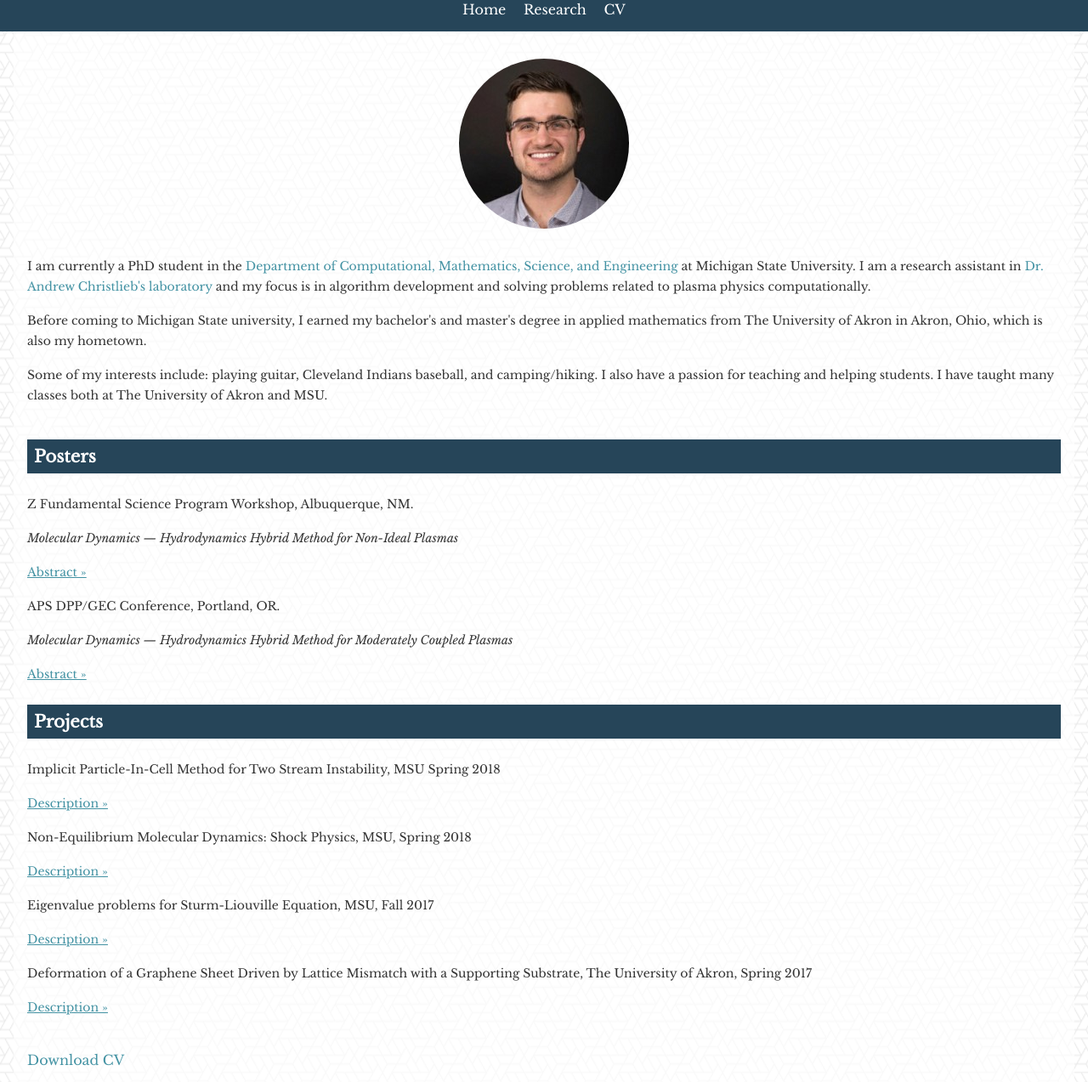
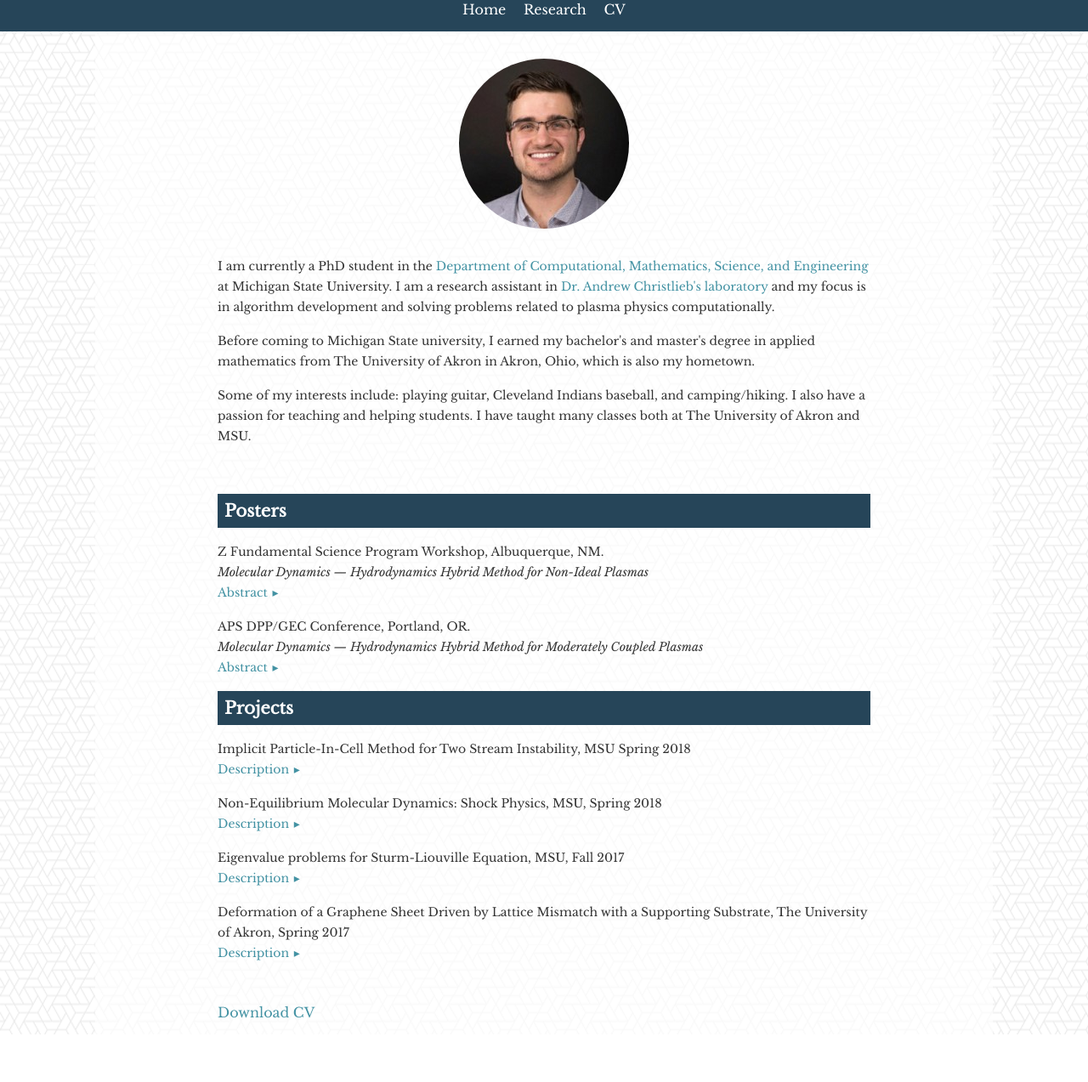
Before and after one commit to stananick/luke-stanek-website, a website: page app/index.html in a window 1280 px wide. Shown: the part 88-1361 px from the top of the page at 85% size. After the commit the page ends 1305 px from the top, so only its background shows below. Drawn offline with nearby package versions, Linux system fonts and the light colour scheme.

Commit message:
feat: spacing adjustments between sections

```diff
--- a/app/index.html
+++ b/app/index.html
@@ -30,6 +30,7 @@
 
   <main role="main">
 
+  <section class="container">
     <section class="section overview">
       <img class="overview__image" src="img/luke-stanek.jpg" alt="Headshot of Lucas Stanek">
 
@@ -46,16 +47,16 @@
       <h2>Posters</h2>
 
       <section class="research__item">
-      <p>Z Fundamental Science Program Workshop, Albuquerque, NM.</p>
-      <p><em>Molecular Dynamics &mdash; Hydrodynamics Hybrid Method for Non-Ideal Plasmas</em></p>
-      <p class="research__item__dropdown-title">Abstract &raquo;</p>
+        <p>Z Fundamental Science Program Workshop, Albuquerque, NM.<br>
+        <em>Molecular Dynamics &mdash; Hydrodynamics Hybrid Method for Non-Ideal Plasmas</em></p>
+        <p class="research__item__dropdown-title">Abstract <span>&rtrif;</span></p>
         <p class="research__item__dropdown-body" aria-hidden="true">TODO</p>
       </section>
 
       <section class="research__item">
-      <p>APS DPP/GEC Conference, Portland, OR.</p>
-      <p><em>Molecular Dynamics &mdash; Hydrodynamics Hybrid Method for Moderately Coupled Plasmas</em></p>
-      <p class="research__item__dropdown-title">Abstract &raquo;</p>
+        <p>APS DPP/GEC Conference, Portland, OR.<br>
+        <em>Molecular Dynamics &mdash; Hydrodynamics Hybrid Method for Moderately Coupled Plasmas</em></p>
+        <p class="research__item__dropdown-title">Abstract <span>&rtrif;</span></p>
         <p class="research__item__dropdown-body" aria-hidden="true">Starting from a multispecies Klimontovich description, we derive a hybrid method that models dense, moderately coupled plasmas. The model consists of coupled molecular dynamic (MD) and hydrodynamic equations of motion to govern the dynamics of the ion species and electrons respectively. With this model, we keep correlation information and is exact at describing the system until closures are added. Different closures allow for the modeling of phenomena such as heat conduction, or energy transfer between particles that would not be possible if simpler methods like Yukawa particles were employed. Unlike a pure MD model which requires a small timescale to resolve the dynamics of the fast moving electrons relative to the ion species, this model avoids small timescales making computation more tractable while retaining physics of interest. As a first test case, we aim to reproduce the dispersion relation for ultra-cold plasmas as presented in <a href="https://journals.aps.org/pre/abstract/10.1103/PhysRevE.92.013107">1</a>. As our first application, we will explore interface mixing where the usual pair potential is known to fail.</p>
       </section>
 
@@ -63,25 +64,25 @@
 
       <section class="research__item">
         <p>Implicit Particle-In-Cell Method for Two Stream Instability, MSU Spring 2018</p>
-      <p class="research__item__dropdown-title">Description &raquo;</p>
+        <p class="research__item__dropdown-title">Description <span>&rtrif;</span></p>
         <p class="research__item__dropdown-body" aria-hidden="true">A particle-in-cell code was written in Python to model the two stream instability that occurs in plasma physics. First, an explicit method was heavily optimized by writing the algorithm in such a way that the algorithmic complexity is minimized (10 times speedup) along with implementing state of the art Python optimization methods resulting in a 300 times speedup. The implementation of an implicit method and how it would further reduce the computation cost was discussed.</p>
       </section>
 
       <section class="research__item">
         <p>Non-Equilibrium Molecular Dynamics: Shock Physics, MSU, Spring 2018</p>
-      <p class="research__item__dropdown-title">Description &raquo;</p>
+        <p class="research__item__dropdown-title">Description <span>&rtrif;</span></p>
         <p class="research__item__dropdown-body" aria-hidden="true">A molecular dynamics model was implemented to study the behavior of a shockwave as it traveled through a domain of particles representing solid argon. The shockwave was created via piston and the model reports measurables of the system including temperature, pressure, and particle density. State of the art optimization methods in Python were implemented to obtain speed up on the order of $10^3$. The visualization software, Ovito was used to visualize the dynamics of the system as it evolves through time.</p>
       </section>
 
       <section class="research__item">
         <p>Eigenvalue problems for Sturm-Liouville Equation, MSU, Fall 2017</p>
-      <p class="research__item__dropdown-title">Description &raquo;</p>
+        <p class="research__item__dropdown-title">Description <span>&rtrif;</span></p>
         <p class="research__item__dropdown-body" aria-hidden="true">Numerical solutions to the 1D Sturm-Liouville spectrum problem were found by means of multiple eigenvalue solvers. The computational efficiency of each solver was studied and were then compared to the true solution to assess their order of convergence. A method was then designed to handle the generalized eigenvalue problem.</p>
       </section>
 
       <section class="research__item">
         <p>Deformation of a Graphene Sheet Driven by Lattice Mismatch with a Supporting Substrate, The University of Akron, Spring 2017</p>
-      <p class="research__item__dropdown-title">Description &raquo;</p>
+        <p class="research__item__dropdown-title">Description <span>&rtrif;</span></p>
         <p class="research__item__dropdown-body" aria-hidden="true">Deformation of a chain of bonded particles interacting with a chain of particles on a rigid substrate via van der Waals interactions was studied via simulation. An equilibrium configuration of the system given an initial condition was found by means of gradient flow dynamics. This energy-based model provided insight on out-of-plane deformations and connections were made to lattice-constants and model parameters governing the strength of the force terms.</p>
       </section>
     </section>
@@ -90,6 +91,7 @@
       <a href="pdf/lucas-stanek-cv.pdf">Download CV</a>
 
       <!-- TODO: Inline CV -->
+    </section>
   </section>
 
 </main>
--- a/app/js/scripts.js
+++ b/app/js/scripts.js
@@ -3,13 +3,16 @@ const dropdownTitle = document.querySelectorAll('.research__item__dropdown-title
 // Adds a click event to each title to allow the body to slide down
 dropdownTitle.forEach((title) => {
   title.addEventListener('click', () => {
-    let dropdownBody = title.nextElementSibling;
+    const dropdownBody = title.nextElementSibling;
+
     if (dropdownBody.classList.contains('expanded')) {
       dropdownBody.classList.remove('expanded');
       dropdownBody.setAttribute('aria-hidden', true);
+      title.firstElementChild.classList.remove('rotate');
     } else {
       dropdownBody.classList.add('expanded');
       dropdownBody.setAttribute('aria-hidden', false);
+      title.firstElementChild.classList.add('rotate');
     }
   });
 });
--- a/app/scss/_components.nav.scss
+++ b/app/scss/_components.nav.scss
@@ -3,6 +3,10 @@
   border-top: 1px solid $secondary-color;
   max-width: 75%;
   margin: 0 auto;
+
+  @include breakpoint-large {
+    max-width: 500px;
+  }
 
   li {
     display: inline-block;
--- a/app/scss/_components.scss
+++ b/app/scss/_components.scss
@@ -1,11 +1,25 @@
+.container {
+  margin: 0 1rem;
+  background-color: rgba(255, 255, 255, 0.7);
+
+  @include breakpoint-large {
+    margin: 0 7rem;
+  }
+}
+
 .section {
   margin: 0 1rem;
   padding: 1rem;
-  background-color: rgba(255, 255, 255, 0.7);
+
+  @include breakpoint-large {
+    max-width: 48rem;
+    margin: 0 auto;
+    padding: 1rem 3rem;
+  }
 }
 
 .overview {
-  padding: 2rem 1rem 0 1rem;
+  padding-top: 2rem;
 
   &__image {
     border-radius: 10rem;
@@ -16,26 +30,38 @@
 .research {
 
   &__item {
+    margin: 1rem 0;
+
+    p {
+      padding: 0;
+    }
 
     &__dropdown-title {
-      text-decoration: underline;
       color: $tertiary-color;
 
       &:hover {
         cursor: pointer;
       }
+
+      span {
+        display: inline-block;
+        margin-left: 0.1rem;
+        transition: transform 100ms ease-in-out;
+
+        &.rotate {
+          transform: rotate(90deg);
+        }
+      }
     }
 
     &__dropdown-body {
-      display: none;
-      height: 0;
       max-height: 0;
-      transition: height 300ms ease-in-out;
+      padding: 0;
+      transition: max-height 400ms ease-in-out;
+      overflow: hidden;
 
       &.expanded {
-        display: block;
-        height: auto;
-        max-height: 100%;
+        max-height: 500px;
       }
     }
   }
```
Also changed, not shown: app/css/styles.css. Lines whose indentation alone changed are shown as unchanged.
